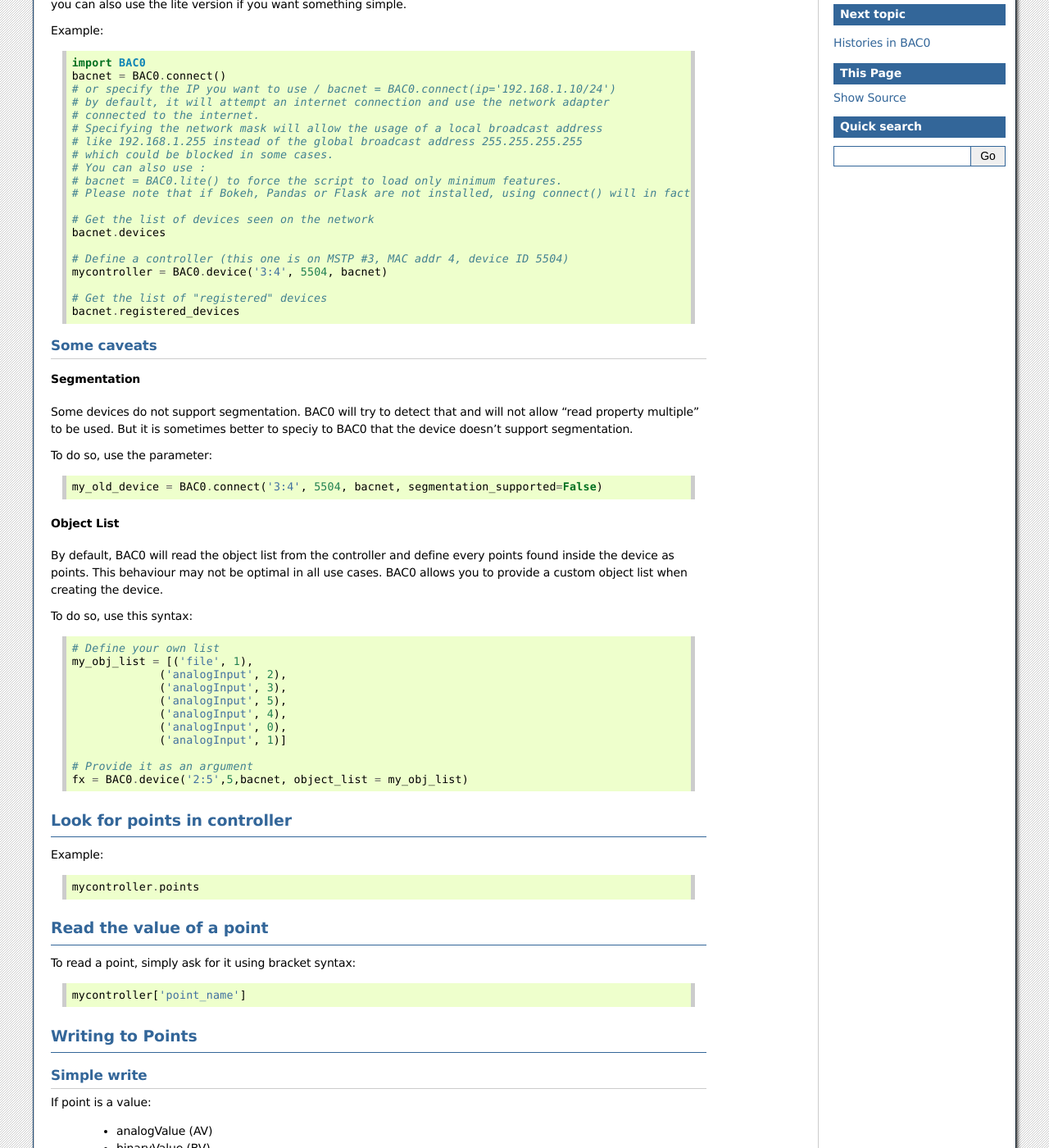
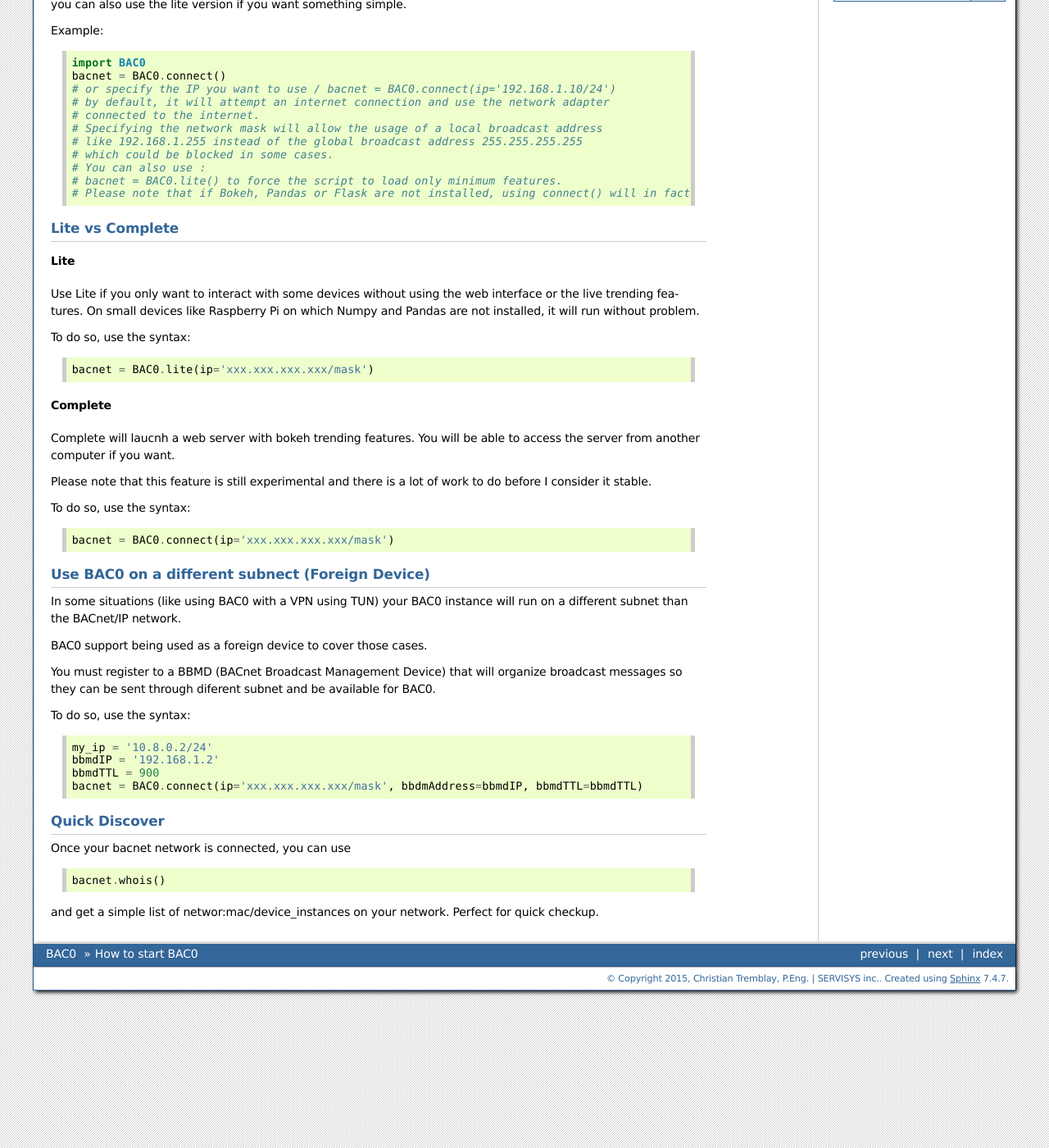
Before and after one commit to ChristianTremblay/BAC0, a Sphinx documentation site: the page built from doc/source/connect.rst, in a window 1280 px wide and 1400 px high, scrolled down 529 px. Shown: the whole window at 82% size. Built offline with Sphinx 7.4.7, drawn with Linux system fonts in a browser that asks for light colours; pages that are not in the unit, such as notebooks, are missing from menus; the version number could not be read and is left out; some of the changed text lies outside the part shown.

Commit message:
Documentation effort
Signed-off-by: Christian Tremblay <christian.tremblay@servisys.com>

```diff
--- a/doc/source/connect.rst
+++ b/doc/source/connect.rst
@@ -1,6 +1,6 @@
-How to connect to a device and interact with points
+How to start BAC0
 ===================================================
-Define a bacnet network and a controller
+Define a bacnet network
 ----------------------------------------
 
 Once imported, BAC0 will rely on a 'network' variable that will connect to the BACnet network you want to reach. This variable will be tied to a network interface (that can be a network card or a VPN connection) and all the traffice will pass on this variable.
@@ -33,213 +33,62 @@
     # bacnet = BAC0.lite() to force the script to load only minimum features.
     # Please note that if Bokeh, Pandas or Flask are not installed, using connect() will in fact call the lite version.
 
-    # Get the list of devices seen on the network
-    bacnet.devices
-
-    # Define a controller (this one is on MSTP #3, MAC addr 4, device ID 5504)
-    mycontroller = BAC0.device('3:4', 5504, bacnet)
-
-    # Get the list of "registered" devices
-    bacnet.registered_devices
 
 
-Some caveats
-*************
 
-Segmentation
+Lite vs Complete
+*****************
+
+Lite
 .............
 
-Some devices do not support segmentation. BAC0 will try to detect that and will
-not allow "read property multiple" to be used. But it is sometimes better to
-speciy to BAC0 that the device doesn't support segmentation.
+Use Lite if you only want to interact with some devices without using the web
+interface or the live trending features.
+On small devices like Raspberry Pi on which Numpy and Pandas are not installed,
+it will run without problem.
 
-To do so, use the parameter::
+To do so, use the syntax::
 
-    my_old_device = BAC0.connect('3:4', 5504, bacnet, segmentation_supported=False)
+    bacnet = BAC0.lite(ip='xxx.xxx.xxx.xxx/mask')
 
-Object List
+Complete
 ............
 
-By default, BAC0 will read the object list from the controller and define every
-points found inside the device as points. This behaviour may not be optimal in
-all use cases. BAC0 allows you to provide a custom object list when creating the
-device.
+Complete will laucnh a web server with bokeh trending features. You will be able to
+access the server from another computer if you want.
 
-To do so, use this syntax::
-
-    # Define your own list
-    my_obj_list = [('file', 1),
-                 ('analogInput', 2),
-                 ('analogInput', 3),
-                 ('analogInput', 5),
-                 ('analogInput', 4),
-                 ('analogInput', 0),
-                 ('analogInput', 1)]
-
-    # Provide it as an argument
-    fx = BAC0.device('2:5',5,bacnet, object_list = my_obj_list)
+Please note that this feature is still experimental and there is a lot of work
+to do before I consider it stable.
 
 
-Look for points in controller
------------------------------
+To do so, use the syntax::
 
-Example::
-
-    mycontroller.points
-
-Read the value of a point
---------------------------
-To read a point, simply ask for it using bracket syntax::
-
-    mycontroller['point_name']
+    bacnet = BAC0.connect(ip='xxx.xxx.xxx.xxx/mask')
 
 
-Writing to Points
------------------
 
-Simple write
-************
-If point is a value:
+Use BAC0 on a different subnect (Foreign Device)
+*************************************************
+In some situations (like using BAC0 with a VPN using TUN) your BAC0 instance
+will run on a different subnet than the BACnet/IP network.
 
-    * analogValue (AV)
-    * binaryValue (BV)
-    * multistateValue (MV)
+BAC0 support being used as a foreign device to cover those cases.
 
-You can change its value with a simple assignment.  BAC0 will write the value to the object's
-**presentValue** at the default priority.::
+You must register to a BBMD (BACnet Broadcast Management Device) that will organize
+broadcast messages so they can be sent through diferent subnet and be available for BAC0.
 
-    mycontroller['point_name'] = 23
+To do so, use the syntax::
 
-.. figure:: images/AV_write.png
-    :width: 400px
-    :align: center
-    :alt: Example from Delta Controls OWS Workstation
-    :figclass: align-center
+    my_ip = '10.8.0.2/24'
+    bbmdIP = '192.168.1.2'
+    bbmdTTL = 900
+    bacnet = BAC0.connect(ip='xxx.xxx.xxx.xxx/mask', bbdmAddress=bbmdIP, bbmdTTL=bbmdTTL)
 
-    *Example from Delta Controls OWS Workstation*
+Quick Discover
+****************
+Once your bacnet network is connected, you can use ::
 
+    bacnet.whois()
 
-.. figure:: images/niagara_AV_Rel_set_fallback.png
-    :width: 400px
-    :align: center
-    :alt: Example from Niagara 4 station
-    :figclass: align-center
-
-    *Example from Niagara 4 station*
-
-
-Write to an Output (Override)
-*****************************
-If the point is an output:
-
-    * analogOutput (AO)
-    * binaryOutput (BO)
-    * multistateOutput (MO)
-
-You can change its value with a simple assignment.  BAC0 will write the value to the object's
-**presentValue** (a.k.a override it) at priority 8 (Manual Operator).::
-
-    mycontroller['outputName'] = 45
-
-
-.. figure:: images/AO_write.png
-    :width: 400px
-    :align: center
-    :alt: Example from Delta Controls OWS Workstation
-    :figclass: align-center
-
-    *Example from Delta Controls OWS Workstation*
-
-.. figure:: images/niagara_BO_Override.png
-    :width: 400px
-    :align: center
-    :alt: Example from Niagara 4 station
-    :figclass: align-center
-
-    *Example from Niagara 4 station*
-
-Write to an Input (simulate)
-****************************
-If the point is an input:
-
-    * analogInput (AI)
-    * binaryOutput (BO)
-    * multistateOutput (MO)
-
-You can change its value with a simple assigment, thus overriding any external value it is
-reading and simulating a different sensor reading.  The override occurs because
-BAC0 sets the point's **out_of_service** (On) and then writes to the point's **presentValue**.
-
-    mycontroller['inputName'] = <simulated value>
-
-    mycontroller['Temperature'] = 23.5      # overiding actual reading of 18.8 C
-
-
-.. figure:: images/AI_override.png
-    :width: 400px
-    :align: center
-    :alt: Example from Delta Controls OWS Workstation
-    :figclass: align-center
-
-    *Example from Delta Controls OWS Workstation*
-
-
-In a Niagara station, you would need to create a new point using the "out_of_service"
-property, then set this point to True. Then you would need to create
-(if not already done) a point writable to the present value property and write
-to it. No screenshot available.
-
-Releasing an Input simulation or Output override
-*************************************************
-
-To return control of an Input or Output back to the controller, it needs to be released.
-Releasing a point returns it automatic control.  This is done with an assignment to 'auto'.::
-
-    mycontroller['pointToRelease'] = 'auto'
-
-
-.. figure:: images/AI_auto.png
-    :width: 400px
-    :align: center
-    :alt: Example from Delta Controls OWS Workstation
-    :figclass: align-center
-
-    *Example from Delta Controls OWS Workstation*
-
-.. figure:: images/AO_auto.png
-    :width: 400px
-    :align: center
-    :alt: Example from Delta Controls OWS Workstation
-    :figclass: align-center
-
-    *Example from Delta Controls OWS Workstation*
-
-
-In a Niagara station, you would need to create a new point using the "out_of_service"
-property, then set this point to False. No screenshot available.
-
-Setting a Relinquish_Default
-****************************
-When a point (with a priority array) is released of all override commands, it takes on the value
-of its **Relinquish_Default**. [BACnet clause 12.4.12]  If you wish to set this default value,
-you may with this command::
-
-    mycontroller['pointToChange'].default(<value>)
-    mycontroller['Output'].default(75)
-
-
-.. figure:: images/AO_set_default.png
-    :width: 400px
-    :align: center
-    :alt: Example from Delta Controls OWS Workstation
-    :figclass: align-center
-
-    *Example from Delta Controls OWS Workstation*
-
-.. figure:: images/niagara_relinquish_default.png
-    :width: 400px
-    :align: center
-    :alt: Example from Niagara 4 station
-    :figclass: align-center
-
-    *Example from Niagara 4 station*
+and get a simple list of networ:mac/device_instances on your network.
+Perfect for quick checkup.
--- a/doc/source/index.rst
+++ b/doc/source/index.rst
@@ -16,6 +16,8 @@
 
    getstarted
    connect
+   controllers
+   proprietary_objects
    histories
    trending
    savedevice
```
Also changed, not shown: doc/source/controller.rst (added, +231 -0 lines), doc/source/proprietary_objects.rst (added, +20 -0 lines).
